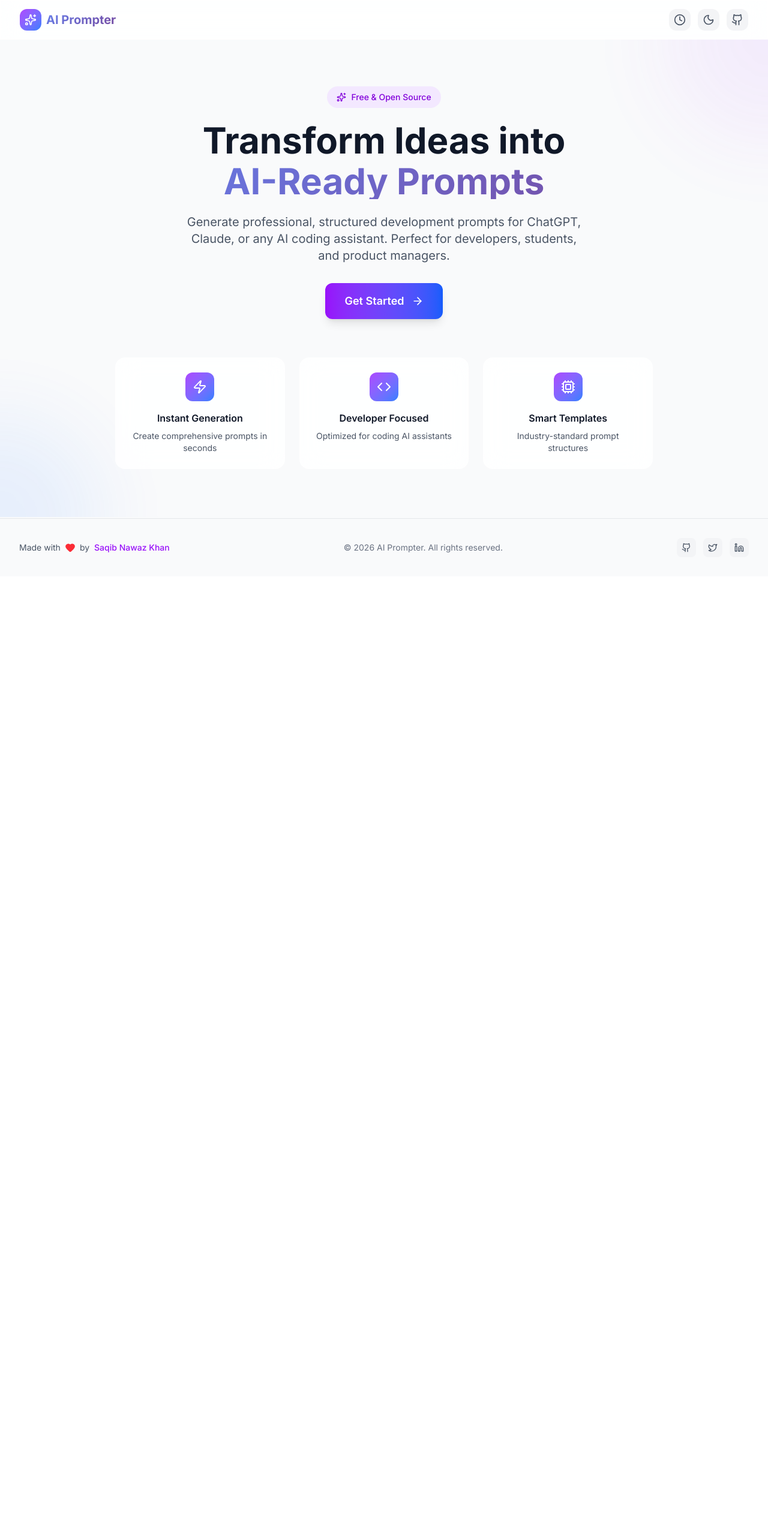
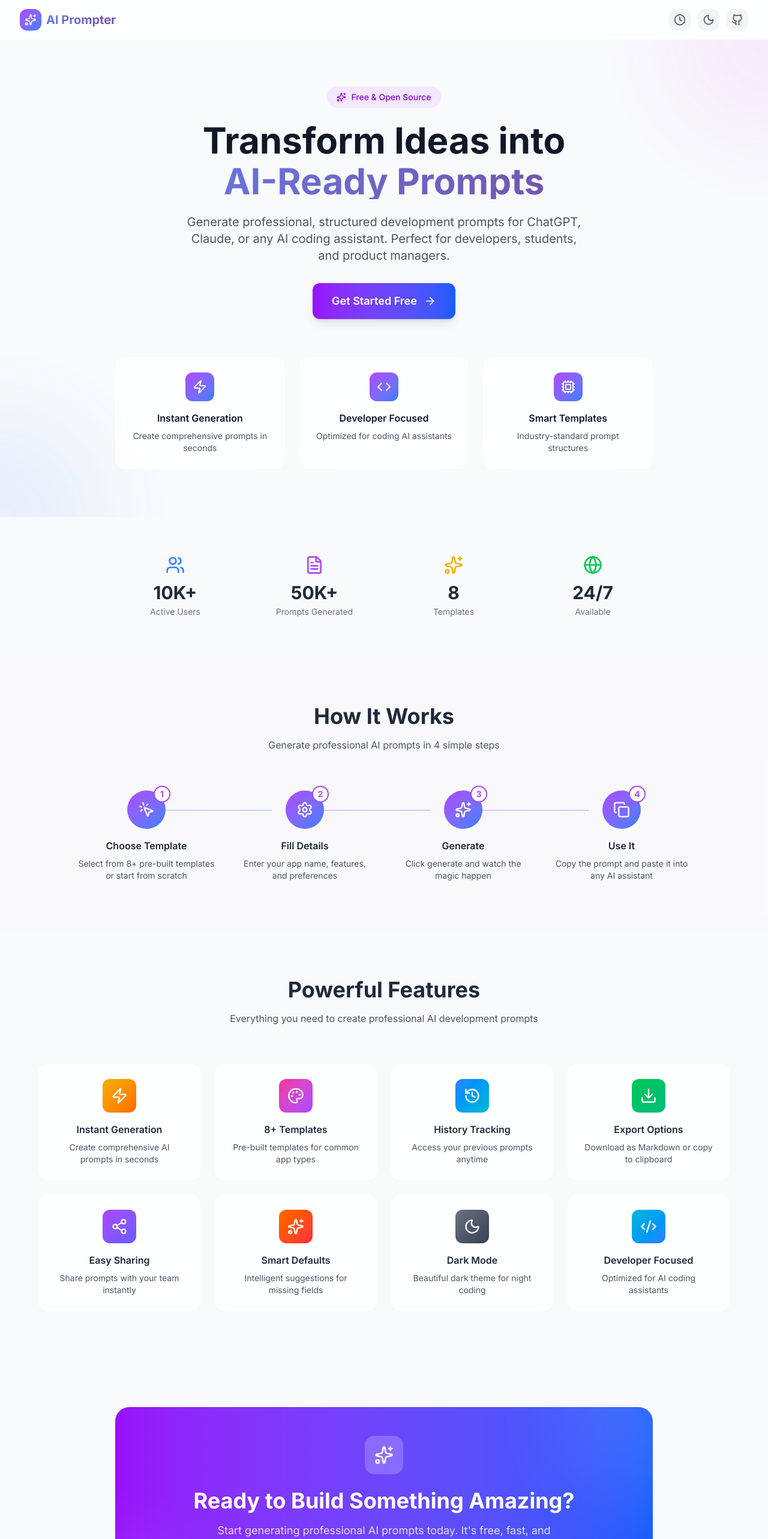
Before and after one commit to Saqibnawazkhan/AI-Prompter, a Next.js app: page / in a window 1280 px wide. Shown: the top 2566 px of the page at 60% size. Before the commit the page ends 961 px from the top, so only its background shows below. Built offline with nearby package versions, Linux system fonts and the light colour scheme.

Commit message:
Change 36: Integrate all sections into Hero component - Added Stats, HowItWorks, FeaturesSection, CTA imports to Hero

```diff
--- a/components/Hero.tsx
+++ b/components/Hero.tsx
@@ -2,6 +2,10 @@
 
 import { motion } from 'framer-motion';
 import { Sparkles, ArrowRight, Zap, Code, Cpu } from 'lucide-react';
+import Stats from './Stats';
+import HowItWorks from './HowItWorks';
+import FeaturesSection from './FeaturesSection';
+import CTA from './CTA';
 
 interface HeroProps {
   onGetStarted: () => void;
@@ -9,6 +13,7 @@ interface HeroProps {
 
 export default function Hero({ onGetStarted }: HeroProps) {
   return (
+    <>
       <div className="relative overflow-hidden py-20 px-4">
         {/* Animated Background Circles */}
         <div className="absolute inset-0 overflow-hidden pointer-events-none">
@@ -76,12 +81,12 @@ export default function Hero({ onGetStarted }: HeroProps) {
               onClick={onGetStarted}
               className="inline-flex items-center gap-3 px-8 py-4 bg-gradient-to-r from-purple-600 to-blue-600 text-white rounded-xl font-semibold text-lg shadow-lg hover:shadow-xl transition-shadow"
             >
-            Get Started
+              Get Started Free
               <ArrowRight className="w-5 h-5" />
             </motion.button>
           </motion.div>
 
-        {/* Features Grid */}
+          {/* Quick Features */}
           <motion.div
             initial={{ opacity: 0, y: 40 }}
             animate={{ opacity: 1, y: 0 }}
@@ -126,5 +131,12 @@ export default function Hero({ onGetStarted }: HeroProps) {
           </motion.div>
         </div>
       </div>
+
+      {/* Additional Sections */}
+      <Stats />
+      <HowItWorks />
+      <FeaturesSection />
+      <CTA onGetStarted={onGetStarted} />
+    </>
   );
 }
```
Lines whose indentation alone changed are shown as unchanged.
